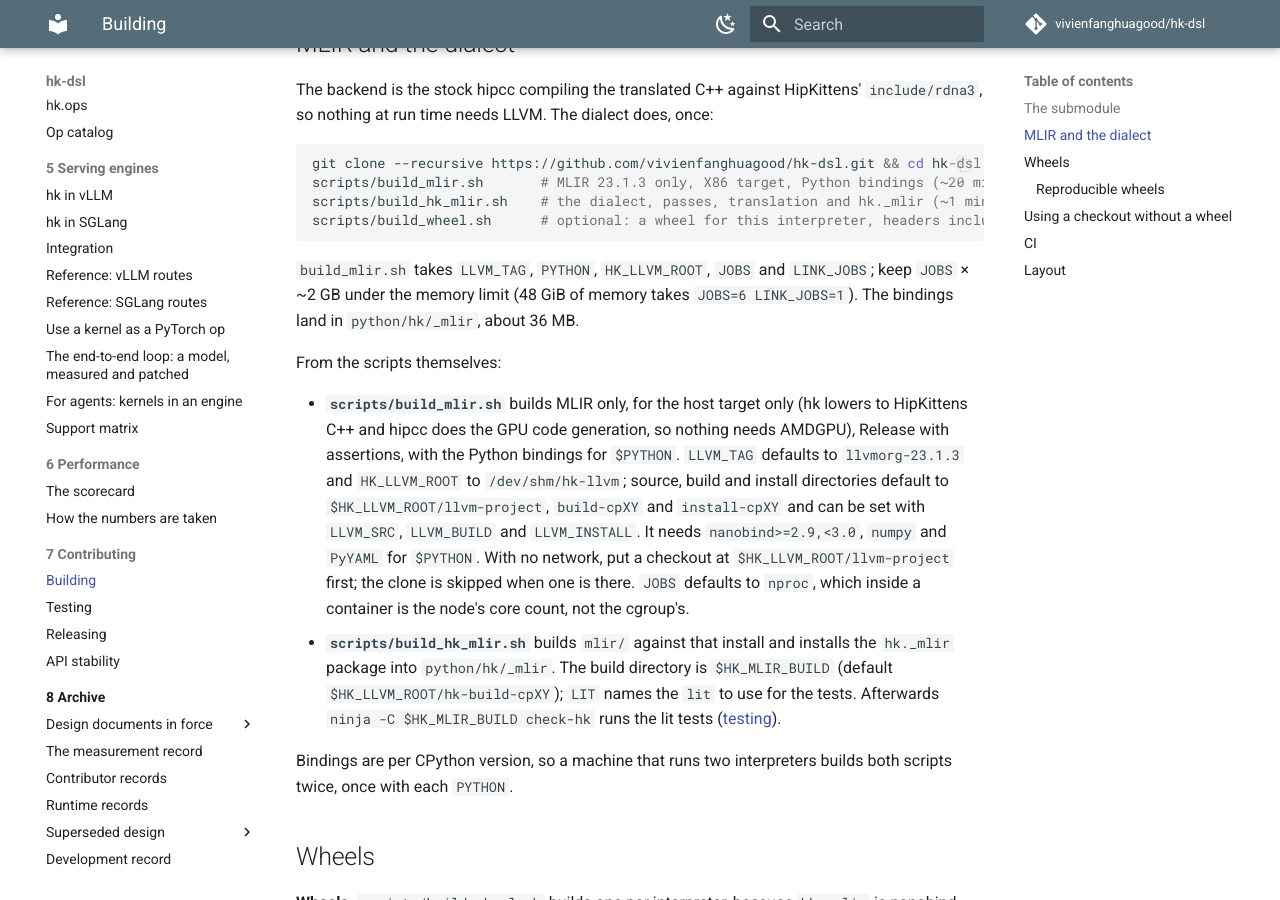
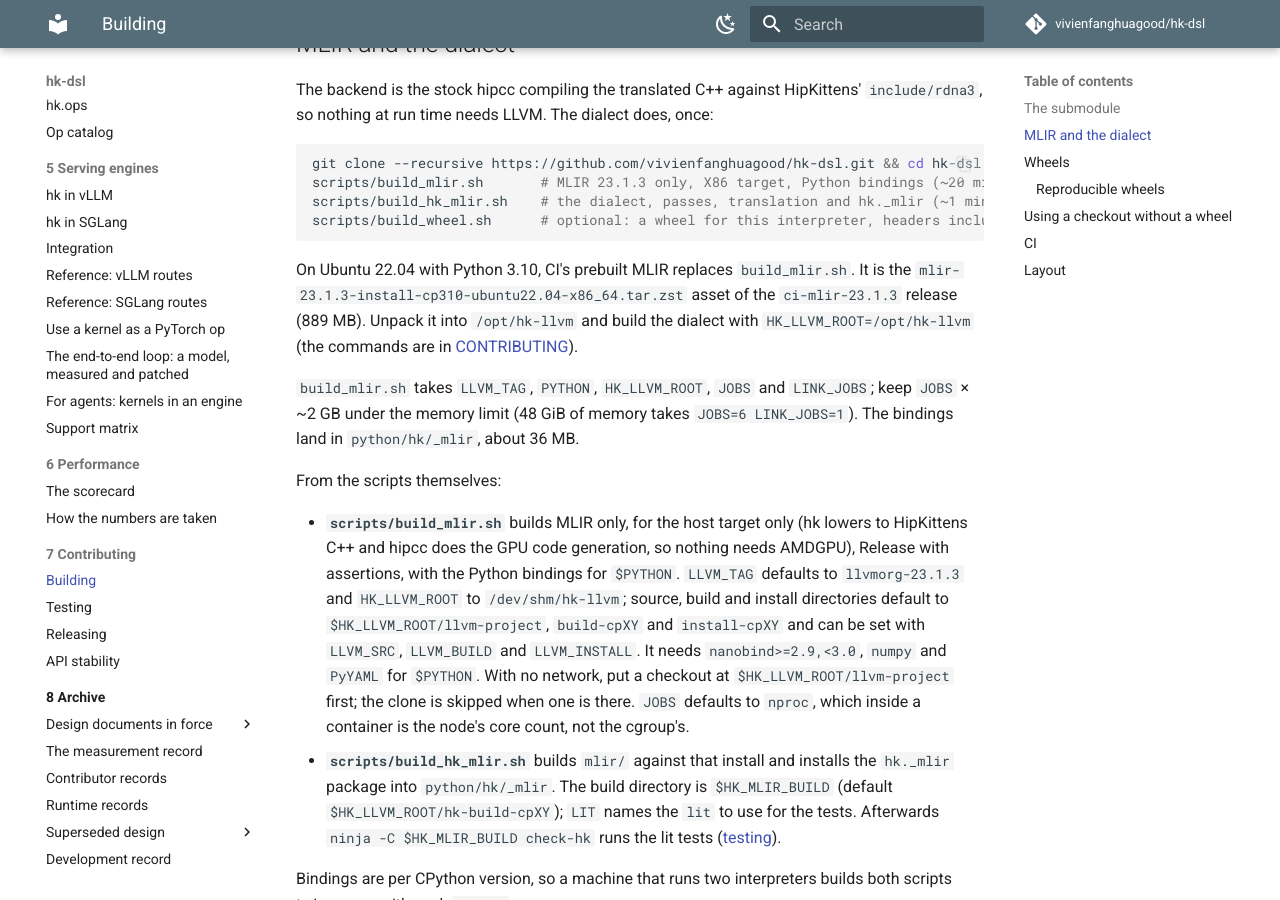
Before and after one commit to vivienfanghuagood/hk-dsl, an MkDocs documentation site: the page built from docs/building.md, in a window 1280 px wide and 900 px high, scrolled down 741 px. Built offline with MkDocs 1.6.1 and Material for MkDocs 9.7.7, drawn with Linux system fonts in a browser that asks for light colours; comment, search, counter and statistics services are not loaded.

Commit message:
CONTRIBUTING: your first contribution (no-GPU path with CI's prebuilt MLIR, timed in a clean container) (#381)
Co-authored-by: Claude <noreply@anthropic.com>

````diff
--- a/docs/building.md
+++ b/docs/building.md
@@ -35,6 +35,11 @@ scripts/build_mlir.sh       # MLIR 23.1.3 only, X86 target, Python bindings (~20
 scripts/build_hk_mlir.sh    # the dialect, passes, translation and hk._mlir (~1 min)
 scripts/build_wheel.sh      # optional: a wheel for this interpreter, headers included
 ```
+
+On Ubuntu 22.04 with Python 3.10, CI's prebuilt MLIR replaces `build_mlir.sh`. It is the
+`mlir-23.1.3-install-cp310-ubuntu22.04-x86_64.tar.zst` asset of the `ci-mlir-23.1.3` release (889 MB).
+Unpack it into `/opt/hk-llvm` and build the dialect with `HK_LLVM_ROOT=/opt/hk-llvm` (the commands are in
+[CONTRIBUTING](https://github.com/vivienfanghuagood/hk-dsl/blob/main/CONTRIBUTING.md#your-first-contribution)).
 
 `build_mlir.sh` takes `LLVM_TAG`, `PYTHON`, `HK_LLVM_ROOT`, `JOBS` and
 `LINK_JOBS`; keep `JOBS` × ~2 GB under the memory limit (48 GiB of memory takes
````
Also changed, not shown: CONTRIBUTING.md (+36 -0 lines).
